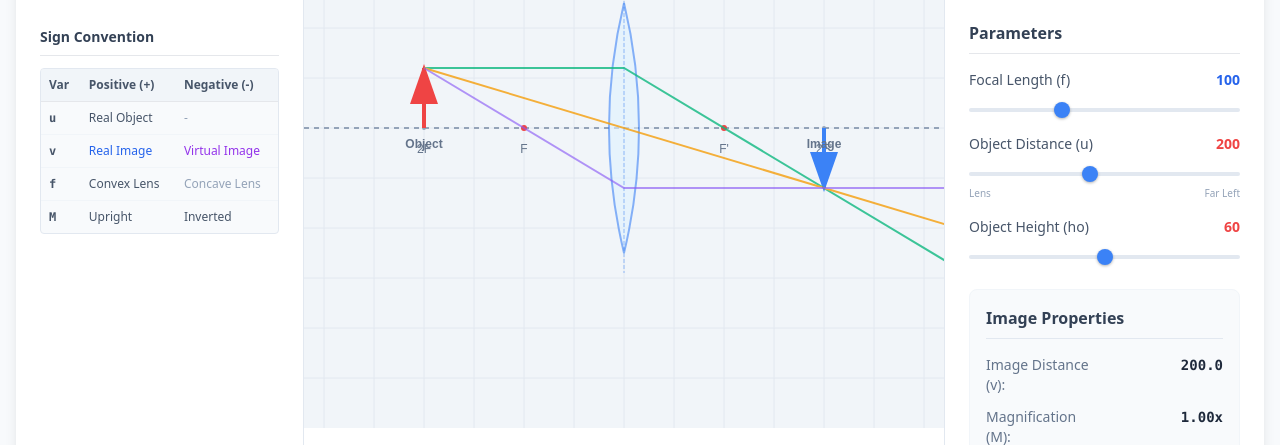
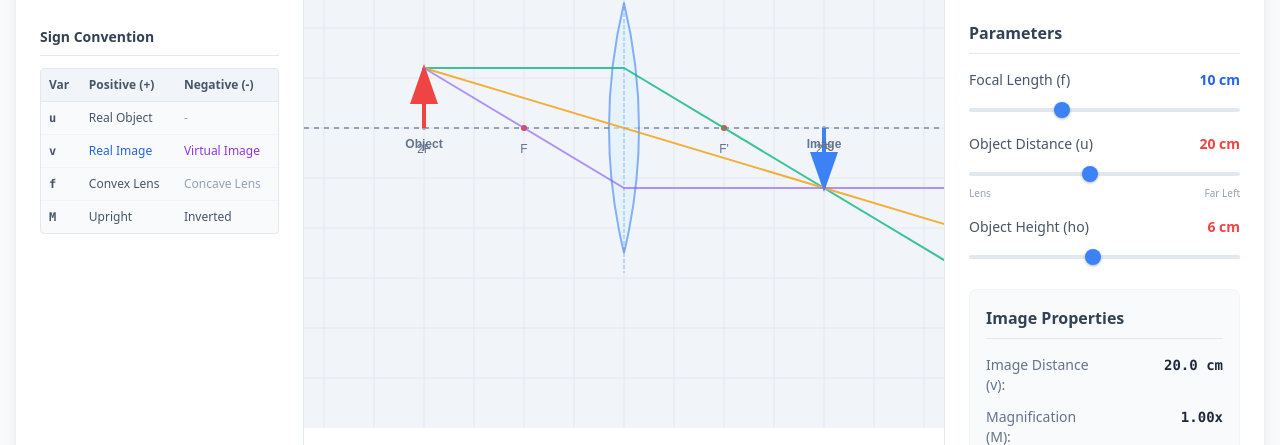
Before and after one commit to wwk-vc/Physics-Simulation-to-Public, a plain HTML site: page WWK_Image-formed-by-convex lens.html in a window 1280 px wide. Shown: the part 280-725 px from the top of the page. Drawn offline with nearby package versions, Linux system fonts and the light colour scheme.

Commit message:
Update WWK_Image-formed-by-convex lens.html

```diff
--- a/WWK_Image-formed-by-convex lens.html
+++ b/WWK_Image-formed-by-convex lens.html
@@ -72,7 +72,7 @@
         <p class="text-slate-600 text-sm md:text-base">Adjust parameters below to observe light refraction and image formation</p>
     </header>
 
-    <!-- Main Container: Changed max-width to 7xl for 3-column layout -->
+    <!-- Main Container -->
     <main class="w-full max-w-7xl bg-white rounded-xl shadow-lg overflow-hidden flex flex-col md:flex-row">
 
         <!-- LEFT COLUMN: Information (Formulas & Table) -->
@@ -250,18 +250,18 @@
                 <div>
                     <div class="flex justify-between mb-1">
                         <label class="text-sm font-medium text-slate-600">Focal Length (f)</label>
-                        <span id="fValue" class="text-sm font-bold text-blue-600">100</span>
+                        <span id="fValue" class="text-sm font-bold text-blue-600">10 cm</span>
                     </div>
-                    <input type="range" id="fInput" min="50" max="200" value="100" class="w-full">
+                    <input type="range" id="fInput" min="5" max="20" step="0.5" value="10" class="w-full">
                 </div>
 
                 <!-- Object Distance Control -->
                 <div>
                     <div class="flex justify-between mb-1">
                         <label class="text-sm font-medium text-slate-600">Object Distance (u)</label>
-                        <span id="doValue" class="text-sm font-bold text-red-500">200</span>
+                        <span id="doValue" class="text-sm font-bold text-red-500">20 cm</span>
                     </div>
-                    <input type="range" id="doInput" min="0" max="450" value="200" class="w-full">
+                    <input type="range" id="doInput" min="0" max="45" step="0.5" value="20" class="w-full">
                     <div class="flex justify-between text-[10px] text-slate-400 mt-1">
                         <span>Lens</span>
                         <span>Far Left</span>
@@ -272,9 +272,9 @@
                 <div>
                     <div class="flex justify-between mb-1">
                         <label class="text-sm font-medium text-slate-600">Object Height (ho)</label>
-                        <span id="hoValue" class="text-sm font-bold text-red-500">60</span>
+                        <span id="hoValue" class="text-sm font-bold text-red-500">6 cm</span>
                     </div>
-                    <input type="range" id="hoInput" min="20" max="100" value="60" class="w-full">
+                    <input type="range" id="hoInput" min="1" max="12" step="0.5" value="6" class="w-full">
                 </div>
             </div>
 
@@ -340,13 +340,15 @@
 
         // Canvas State
         let width, height, centerX, centerY;
+        // SCALE FACTOR: 1 cm = 10 pixels
+        const pxPerCm = 10;
 
         function resizeCanvas() {
             const rect = svg.getBoundingClientRect();
             width = rect.width;
             height = rect.height;
 
-            // RESTORED: Center X to actual center (width / 2)
+            // Center X to actual center
             centerX = width / 2;
             centerY = height / 2;
 
@@ -356,7 +358,7 @@
 
         function drawGrid() {
             els.grid.innerHTML = '';
-            const step = 50;
+            const step = 50; // 5 cm steps visual grid
             // Vertical lines
             for (let x = centerX % step; x < width; x += step) {
                 const line = document.createElementNS("http://www.w3.org/2000/svg", "line");
@@ -374,35 +376,34 @@
         }
 
         function updateSimulation() {
-            // 1. Get Values
-            const f = parseFloat(fInput.value);
-            const u = parseFloat(doInput.value); // Object Distance (u)
-            const ho = parseFloat(hoInput.value);
+            // 1. Get Values (in CM)
+            const f_cm = parseFloat(fInput.value);
+            const u_cm = parseFloat(doInput.value); // Object Distance (u)
+            const ho_cm = parseFloat(hoInput.value);
 
             // Update UI Labels
-            fValueSpan.textContent = f;
-            doValueSpan.textContent = u;
-            hoValueSpan.textContent = ho;
+            fValueSpan.textContent = f_cm + " cm";
+            doValueSpan.textContent = u_cm + " cm";
+            hoValueSpan.textContent = ho_cm + " cm";
 
             // 2. Calculation (Lens Formula: 1/u + 1/v = 1/f => 1/v = 1/f - 1/u)
-            let v = 0;
+            let v_cm = 0;
             let isVirtual = false;
             let isInfinite = false;
 
-            if (Math.abs(u - f) < 1) {
+            if (Math.abs(u_cm - f_cm) < 0.01) { // tolerance for float
                 isInfinite = true;
             } else {
                 // v = (f * u) / (u - f)
-                v = (f * u) / (u - f);
+                v_cm = (f_cm * u_cm) / (u_cm - f_cm);
             }
 
-            // Sign Convention check for internal logic
-            // Here v > 0 means Real Image (Right side), v < 0 means Virtual (Left side)
-            if (v < 0) isVirtual = true;
+            // Sign Convention: v < 0 means Virtual
+            if (v_cm < 0) isVirtual = true;
 
             // Magnification M = -v/u
-            const M = isInfinite ? Infinity : -v / u;
-            const hi = M * ho; // Image Height (Negative means inverted)
+            const M = isInfinite ? Infinity : -v_cm / u_cm;
+            const hi_cm = M * ho_cm; // Image Height in cm
 
             // 3. Update Data Panel
             if (isInfinite) {
@@ -411,7 +412,7 @@
                 typeDisplay.textContent = "No Image (Parallel)";
                 typeDisplay.className = "font-bold text-slate-500 text-right";
             } else {
-                diDisplay.textContent = Math.abs(v).toFixed(1);
+                diDisplay.textContent = Math.abs(v_cm).toFixed(1) + " cm";
                 mDisplay.textContent = Math.abs(M).toFixed(2) + "x";
 
                 let typeStr = "";
@@ -429,7 +430,12 @@
                 typeDisplay.className = `font-bold ${typeColor} text-right`;
             }
 
-            // 4. Drawing
+            // 4. Drawing (Convert CM to Pixels)
+            const f = f_cm * pxPerCm;
+            const u = u_cm * pxPerCm;
+            const ho = ho_cm * pxPerCm;
+            const v = v_cm * pxPerCm;
+            const hi = hi_cm * pxPerCm;
 
             // Lens
             const lensH = 250;
@@ -475,7 +481,6 @@
                 els.imgLabel.style.display = 'block';
                 const imgX = centerX + v;
                 // SVG Y increases downwards. centerY - hi.
-                // If Inverted, hi is negative, so centerY - (-val) = centerY + val (downwards).
                 const imgTipY = centerY - hi;
 
                 els.img.setAttribute("x1", imgX); els.img.setAttribute("y1", centerY);
@@ -521,7 +526,7 @@
 
             // Ray 3: Through F -> Parallel
             if (showR3) {
-                if (Math.abs(u - f) > 1) {
+                if (Math.abs(u_cm - f_cm) > 0.1) { // tolerance check on cm
                     const slope3 = (centerY - objTipY) / (centerX - f - objX);
                     const y_lens_hit = objTipY + slope3 * (centerX - objX);
 
@@ -540,7 +545,7 @@
             // --- Virtual Image Backtracing ---
             if (isVirtual && !isInfinite) {
                 const imgX = centerX + v;
-                const imgTipY = centerY - hi; // Note: hi is positive for Upright Virtual
+                const imgTipY = centerY - hi;
 
                 // Backtrace Ray 1
                 if (showR1) {
@@ -556,8 +561,6 @@
 
                 // Backtrace Ray 3
                 if (showR3 && els.ray3.getAttribute("opacity") !== "0") {
-                    // Ray 3 exits parallel, so backtrace is horizontal
-                    // It connects lens exit point to image tip
                     const slope3 = (centerY - objTipY) / (centerX - f - objX);
                     const y_lens_hit = objTipY + slope3 * (centerX - objX);
                     els.ray3_v.setAttribute("d", `M ${centerX},${y_lens_hit} L ${imgX},${imgTipY}`);
```
